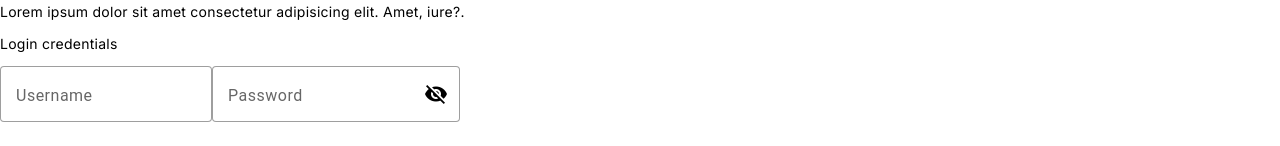
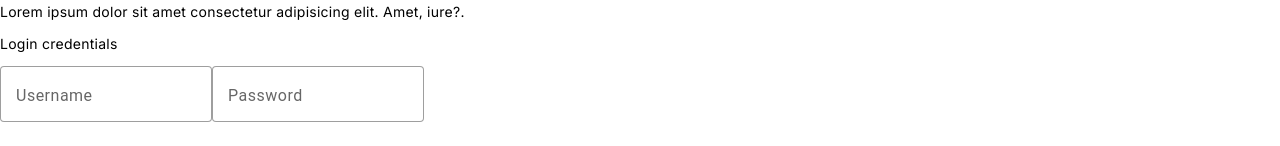
Before and after one commit to Darwinsuuu/SibutMC-UI, an Angular app: page /login in a window 1280 px wide. Shown: the part 861-1007 px from the top of the page. Built offline with nearby package versions, Linux system fonts and the light colour scheme.

Commit message:
Update login-page.component.html

```diff
--- a/src/app/pages/login-page/login-page.component.html
+++ b/src/app/pages/login-page/login-page.component.html
@@ -21,7 +21,7 @@
                 <mat-form-field appearance="outline" class="!w-[100%]">
                     <mat-label>Password</mat-label>
                     <input matInput placeholder="" type="{{ isPasswordVisible ? 'text' : 'password' }}" formControlName="password">
-                    <mat-icon matSuffix (click)="showPassword()">{{ isPasswordVisible ? "visibility" : "visibility_off"
+                    <mat-icon *ngIf="this.loginCredentials.get('password')?.value" matSuffix (click)="showPassword()">{{ isPasswordVisible ? "visibility" : "visibility_off"
                         }}</mat-icon>
                 </mat-form-field>
 
```
